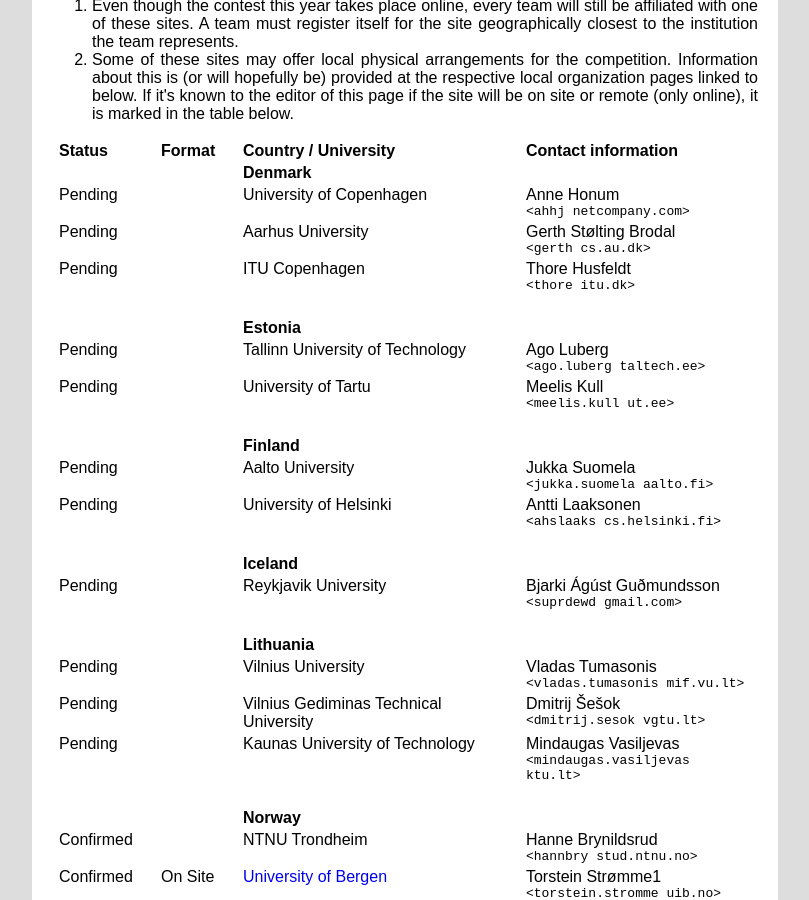
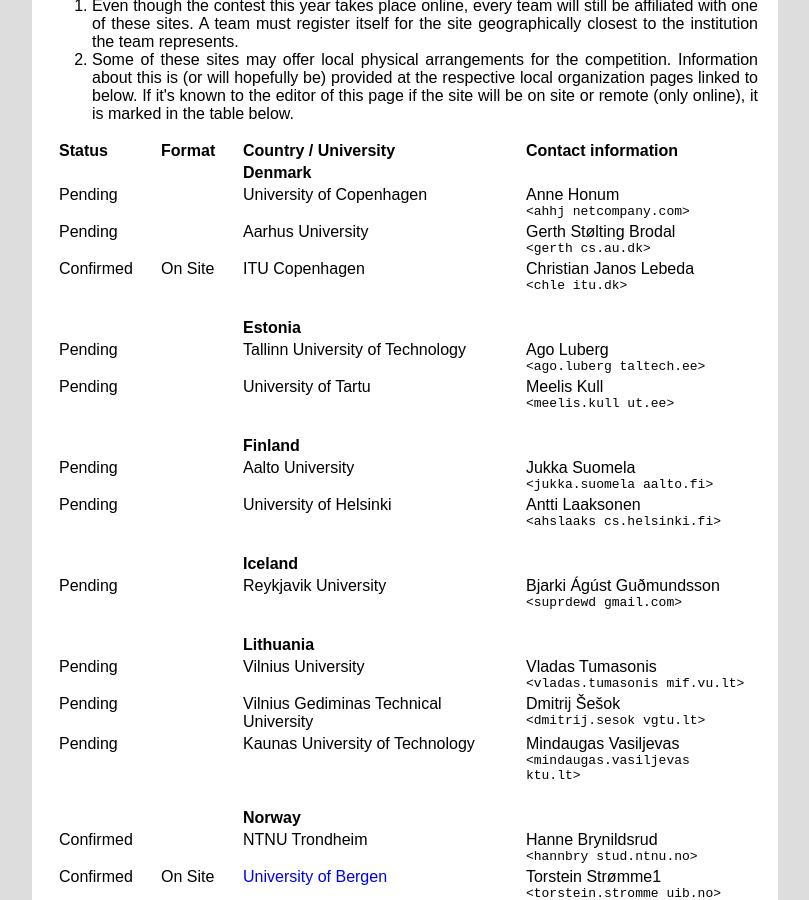
Before and after one commit to icpc/ncpc-web, a Jekyll site: the page built from ncpc2021/index.html, in a window 1280 px wide and 900 px high, scrolled down 1054 px. Shown: the whole window, without its empty margins (235-1044 px from the left). Built offline with Jekyll 4.4.1, drawn with Linux system fonts in a browser that asks for light colours.

Commit message:
[2021] update itu-site info

```diff
--- a/_data/ncpc2021sites.yml
+++ b/_data/ncpc2021sites.yml
@@ -9,9 +9,10 @@
     email : 'gerth cs.au.dk'
     confirmed: false
   - name : ITU Copenhagen
-    contact: Thore Husfeldt
-    email : 'thore itu.dk'
-    confirmed: false
+    contact: Christian Janos Lebeda
+    email : 'chle itu.dk'
+    confirmed: true
+    contestType: On Site
 
 - name: Estonia
   unis:
```
